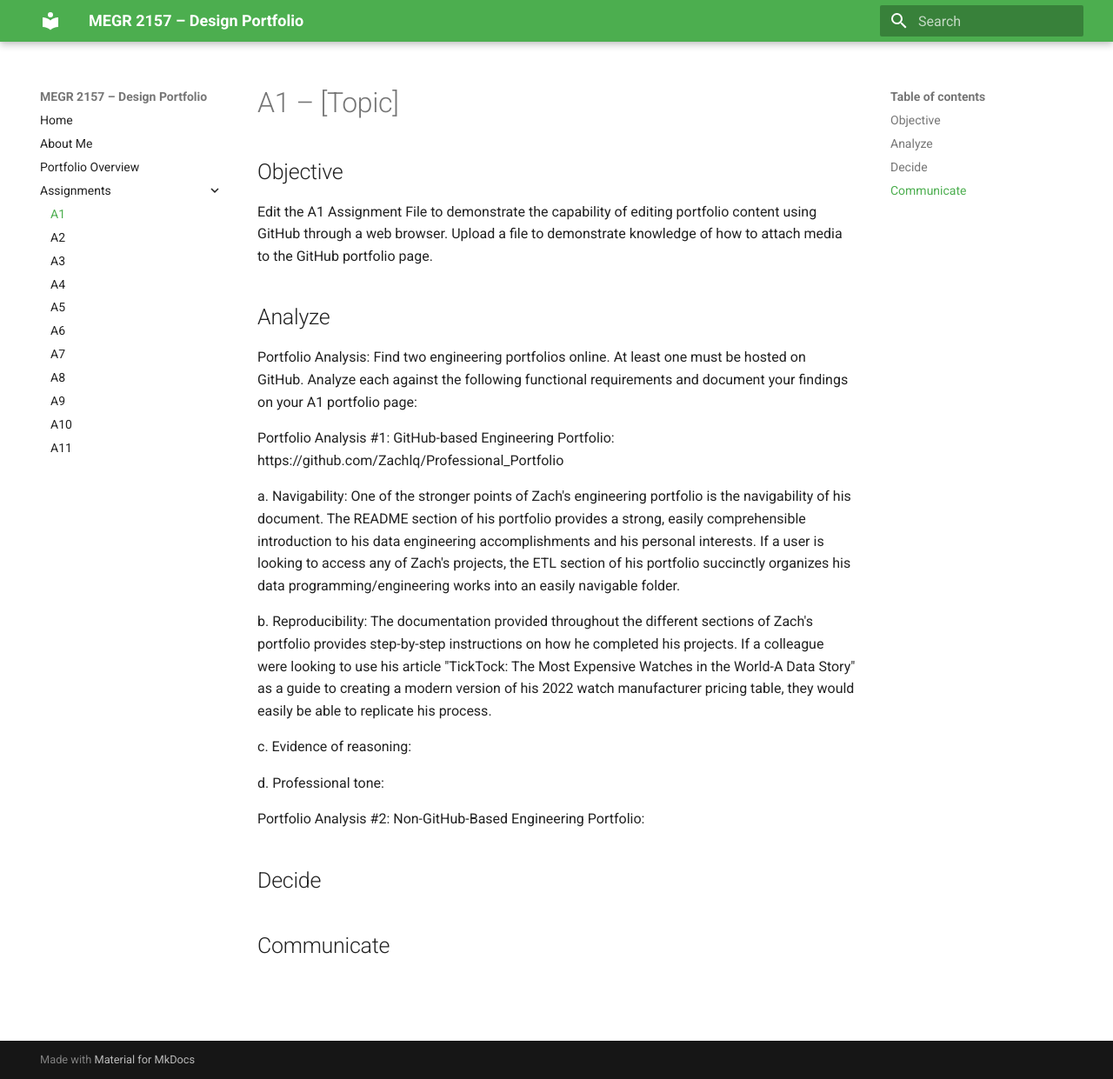
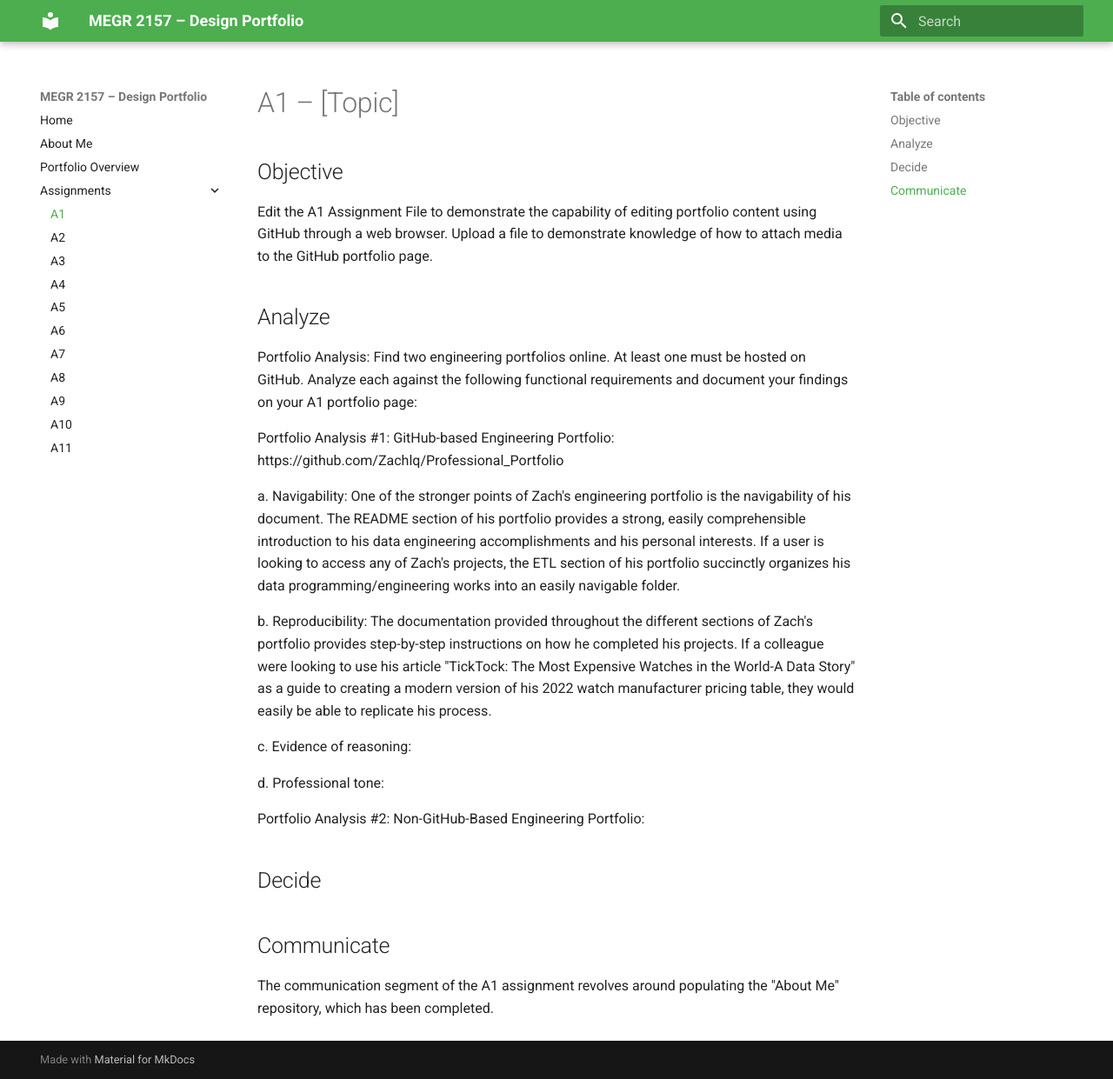
Before and after one commit to Mlikhtenbaum/megr-2157-design-projects-portfolio, an MkDocs documentation site: the page built from docs/assignments/A01/index.md, in a window 1280 px wide and 1241 px high. Shown: the whole window at 87% size. Built offline with MkDocs 1.6.1 and Material for MkDocs 9.7.7, drawn with Linux system fonts in a browser that asks for light colours.

Commit message:
Add note about communication segment completion

```diff
--- a/docs/assignments/A01/index.md
+++ b/docs/assignments/A01/index.md
@@ -22,3 +22,5 @@ Portfolio Analysis #2: Non-GitHub-Based Engineering Portfolio:
 
 
 ## Communicate
+
+The communication segment of the A1 assignment revolves around populating the "About Me" repository, which has been completed.
```
